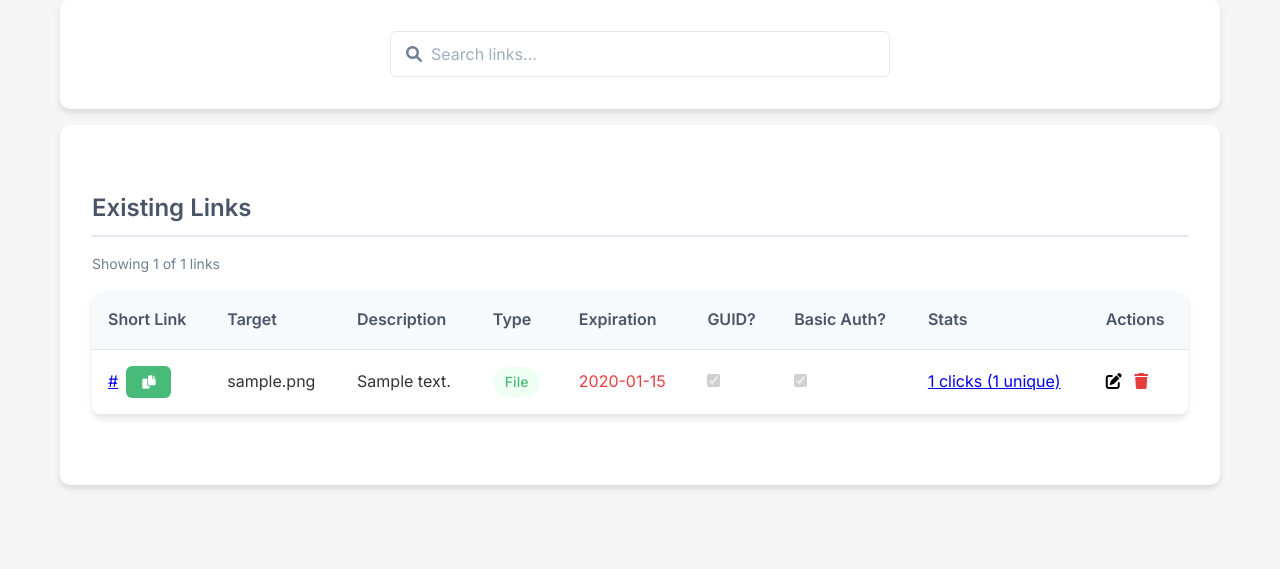
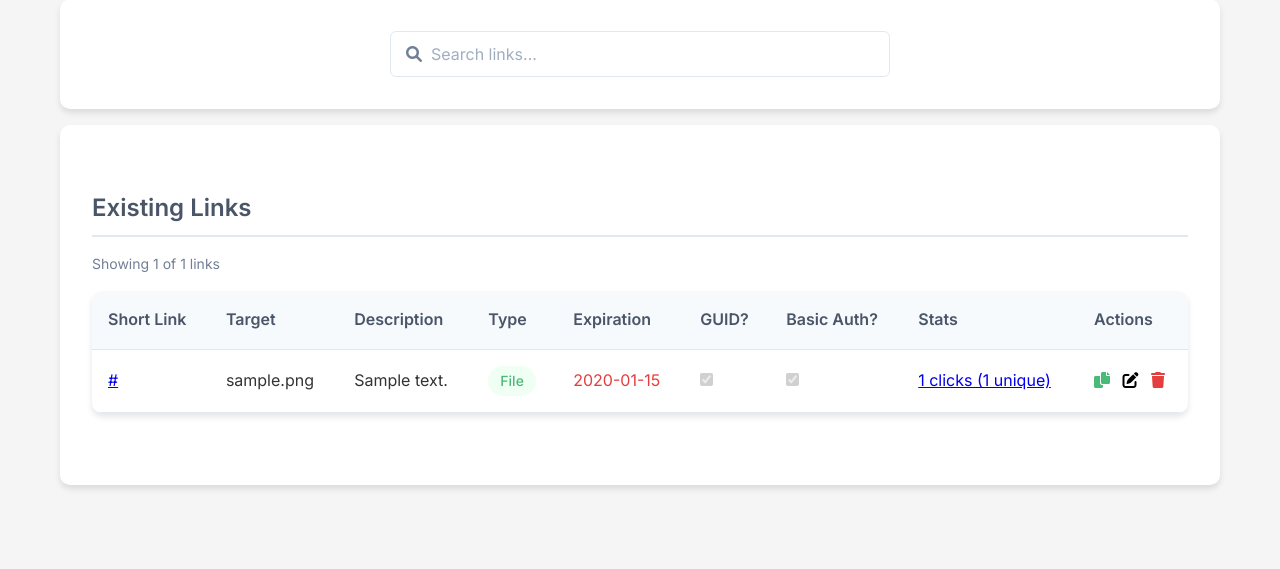
Before and after one commit to jmaddington/url-shortener, a Flask app: page /admin in a window 1280 px wide. Shown: the part 1003-1572 px from the top of the page. Run offline with Flask 3, Linux system fonts and the light colour scheme; tables that the repository leaves empty hold one stand-in row (values such as "Sample post").

Commit message:
refactor: Replace button with link for copy functionality and update styles

```diff
--- a/templates/_links_table.html
+++ b/templates/_links_table.html
@@ -37,11 +37,6 @@
                   but the href includes ?s=GUID if needed
                 -->
                 <a href="{{ href_value }}" target="_blank">{{ link.short_link }}</a>
-                <button class="copy"
-                        onclick="copyToClipboard(this, '{{ copy_url }}')"
-                        title="Copy link">
-                    <i class="fas fa-copy"></i>
-                </button>
             </div>
         </td>
         <td>
@@ -79,6 +74,13 @@
             </a>
         </td>
         <td class="action-buttons">
+
+            <a href="#" class="copy"
+                onclick="copyToClipboard(this, '{{ copy_url }}')"
+                title="Copy link">
+                <i class="fas fa-copy"></i>
+            </a>
+
             <!-- Pencil icon only, no text -->
             <a href="/admin/edit/{{ link.short_link }}" class="button edit" title="Edit">
                 <i class="fas fa-edit"></i>
--- a/templates/admin.html
+++ b/templates/admin.html
@@ -57,6 +57,16 @@ button {
 
 button:hover {
     background-color: #3182ce;
+}
+
+.copy {
+    color: #48bb78;
+    margin-right: 0.5rem;
+    text-decoration: none;
+}
+
+.copy:hover {
+    color:rgb(40, 111, 73);
 }
 
 .edit {
```
